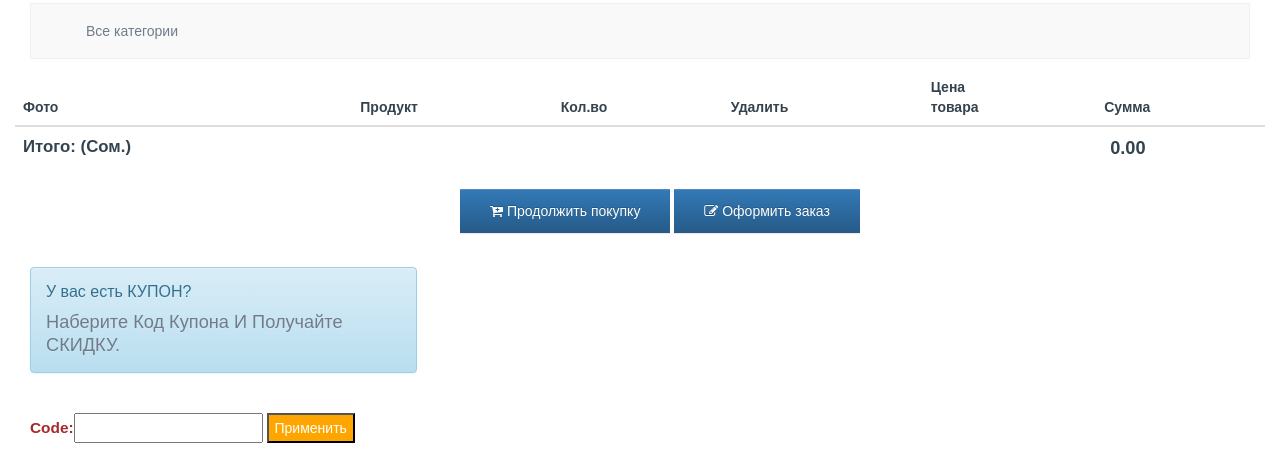
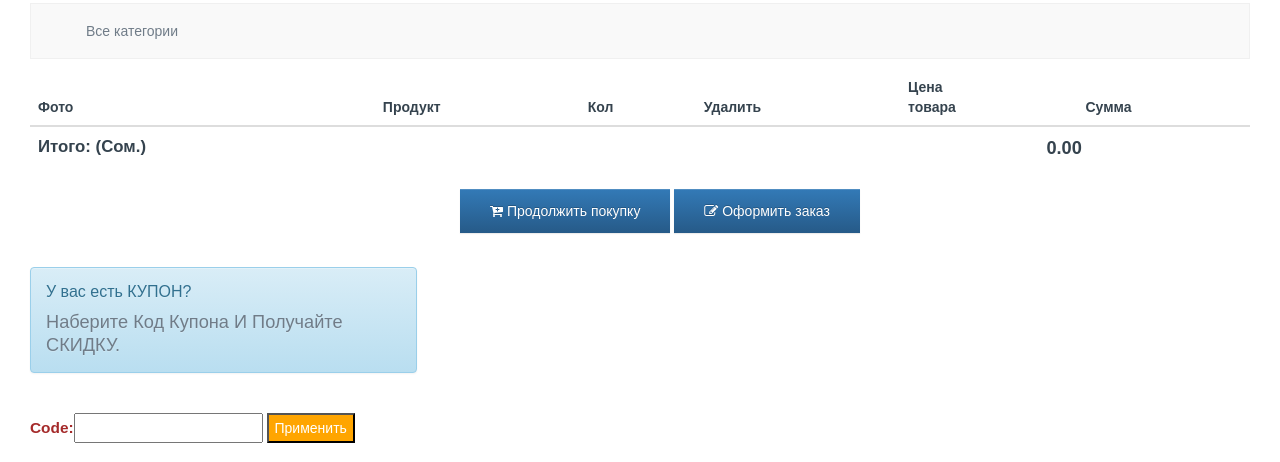
Before and after one commit to Manuchehr6699/myshop, a Django app: page /cart/ in a window 1280 px wide. Shown: the part 330-792 px from the top of the page. Run offline with Django 3.2, Linux system fonts and the light colour scheme; data that the repository does not hold is empty; some libraries are stand-ins or nearby versions.

Commit message:
my online shop project

```diff
--- a/cart/templates/cart/detail.html
+++ b/cart/templates/cart/detail.html
@@ -22,13 +22,13 @@
         </ul>
     </div></div>
 
-<div class="row"><div class="col-md-16">
-    <span class="tbl_cart_detail"><table class="table table-hover">
+<div class="row"><div class="col-md-12">
+    <span class="tbl_cart_detail"><table class="table table-hover" style="padding: -4px;">
         <thead>
         <tr>
             <th>Фото</th>
             <th>Продукт</th>
-            <th>Кол.во</th>
+            <th>Кол</th>
             <th>Удалить</th>
             <th>Цена<br>товара</th>
             <th>Сумма</th>
@@ -78,7 +78,7 @@
 <tr class="total">
     <td style="font-size: 1.2em; font-weight: bold;">Итого: (Сом.)</td>
     <td colspan="3"></td>
-    <td class="num" style="font-size: 1.3em; font-weight: bold; padding-left: 15%">
+    <td colspan="2" style="font-size: 1.3em; font-weight: bold; padding-left: 12%">
         {{ cart.get_total_price_after_discount|floatformat:"2" }}
     </td>
 </tr>
```
